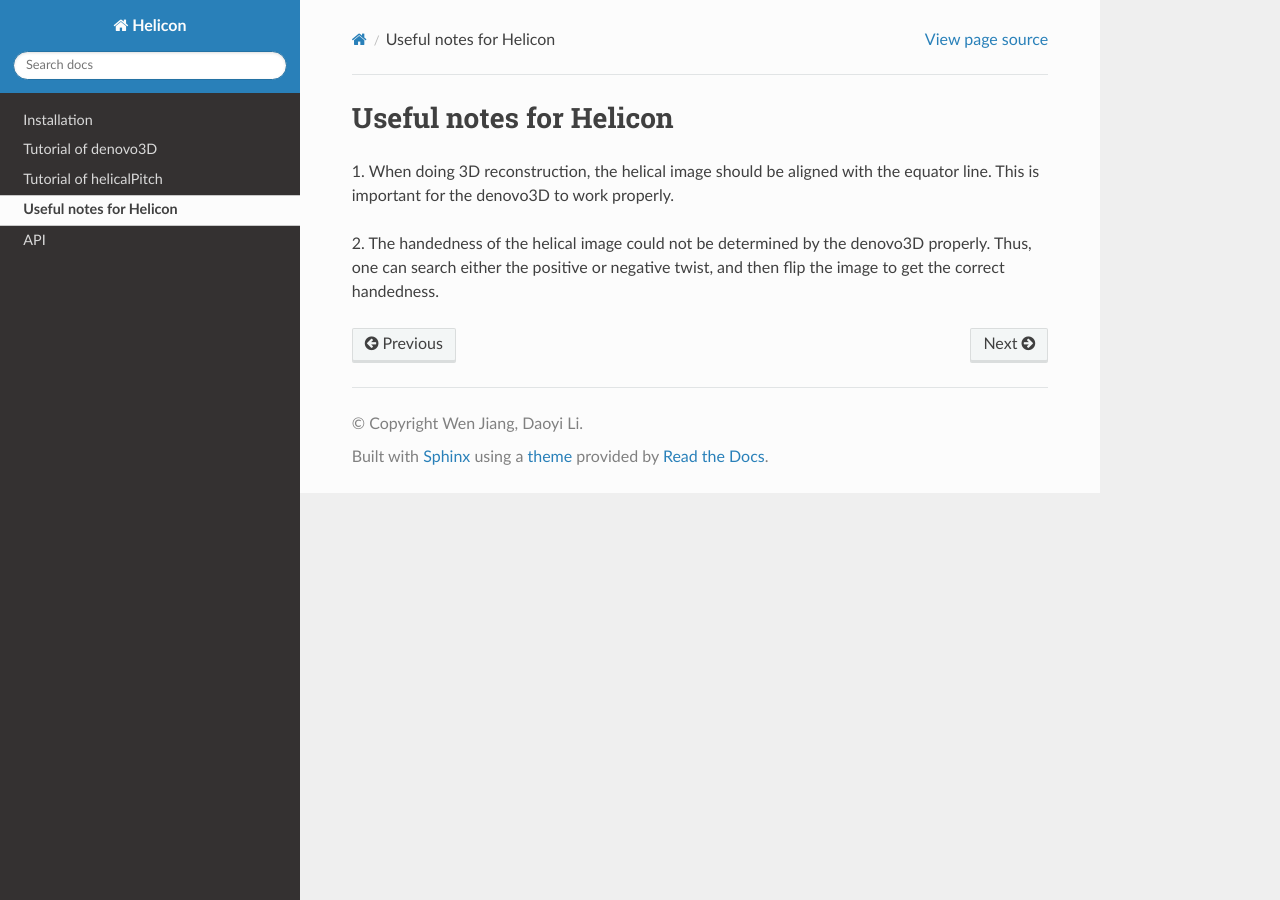
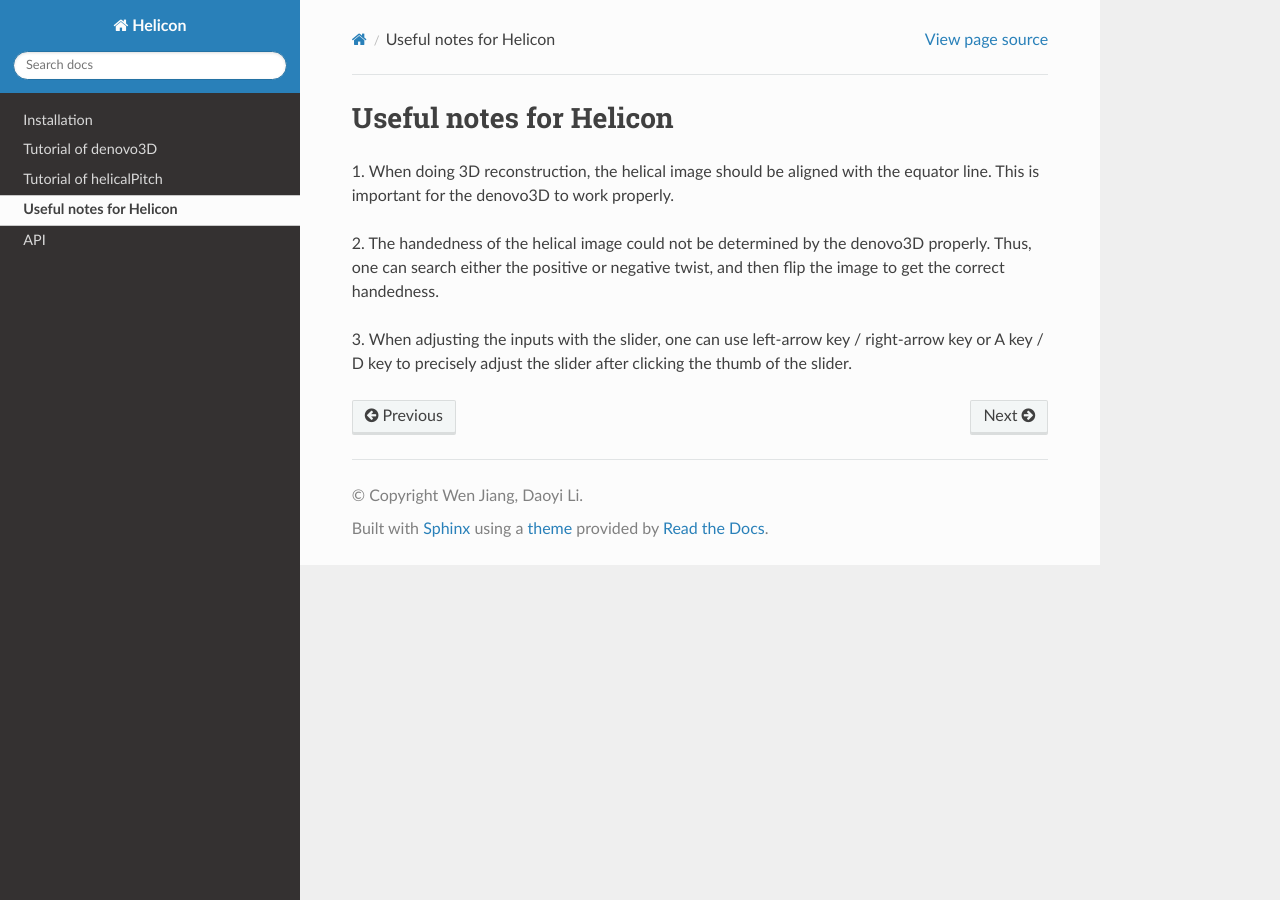
Before and after one commit to jianglab/helicon_doc, a Sphinx documentation site: the page built from docs/source/notes.rst, in a window 1280 px wide. Built offline with Sphinx 7.4.7 and the Read the Docs theme 3.1.0, drawn with Linux system fonts in a browser that asks for light colours.

Commit message:
Update notes.rst

```diff
--- a/docs/source/notes.rst
+++ b/docs/source/notes.rst
@@ -6,3 +6,6 @@ This is important for the denovo3D to work properly.
 
 2. The handedness of the helical image could not be determined by the denovo3D properly. Thus, one can search either
 the positive or negative twist, and then flip the image to get the correct handedness.
+
+3. When adjusting the inputs with the slider, one can use left-arrow key / right-arrow key or A key / D key to precisely
+adjust the slider after clicking the thumb of the slider.
```
